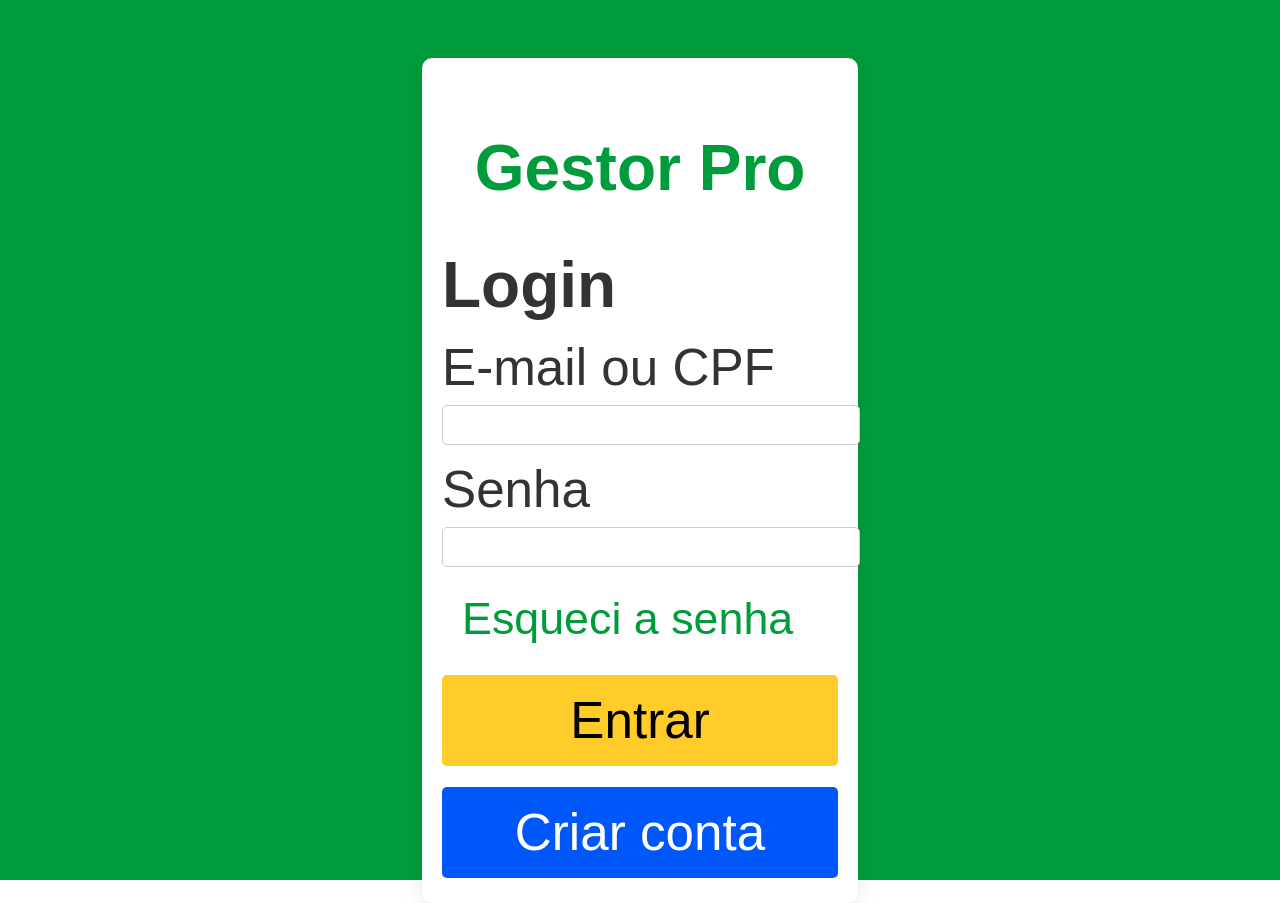
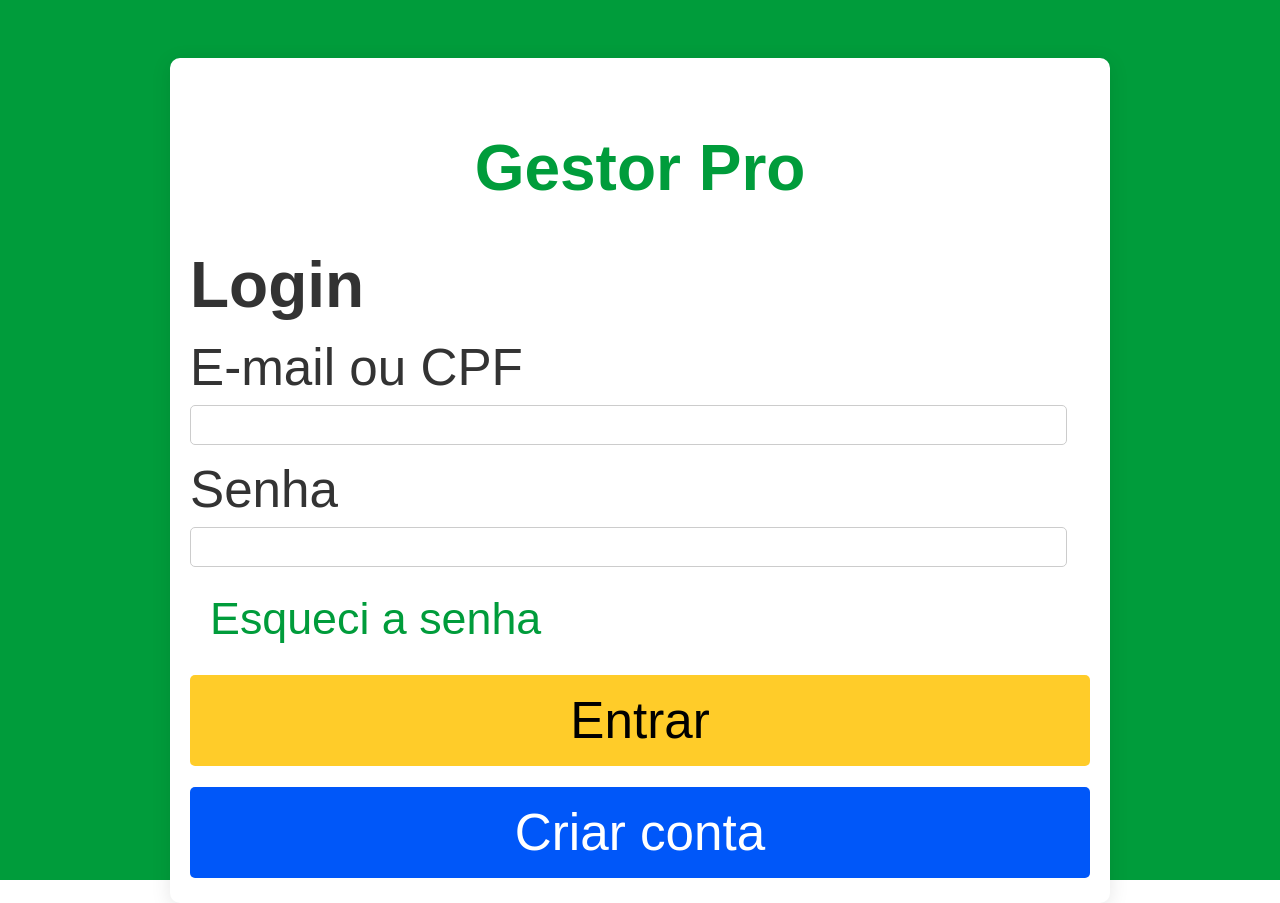
Before and after one commit to deloam/app-Gestor-Pro, a React (Create React App) app: page / in a window 1280 px wide. Built offline with nearby package versions, Linux system fonts and the light colour scheme.

Commit message:
login view

```diff
--- a/src/Styles/Login.css
+++ b/src/Styles/Login.css
@@ -7,6 +7,7 @@
   background-color: #009c3b; /* Verde da bandeira do Brasil */
   color: #fff;
   font-family: Arial, sans-serif;
+  width: 90%;
 }
 
 .app-name {
@@ -22,7 +23,7 @@
   box-shadow: 0 4px 20px rgba(0, 0, 0, 0.1); /* Sombra para o card */
   padding: 20px; /* Espaçamento interno */
   width: 90%; /* Largura do card */
-  max-width: 400px; /* Largura máxima do card */
+  max-width: 900px; /* Largura máxima do card */
   margin: 0 auto; /* Centraliza o card horizontalmente */
 }
 
@@ -34,7 +35,7 @@ h1 {
 
 .input-group {
   margin-bottom: 15px; /* Margem inferior para os inputs */
-  width: 100%; /* Largura total */
+  width: 95%; /* Largura total */
 }
 
 label {
@@ -45,7 +46,6 @@ label {
 }
 
 input {
-  width: 60vw;
   padding: 2vh; /* Padding em vh para responsividade */
   border: 1px solid #ccc; /* Borda leve */
   border-radius: 5px;
```
